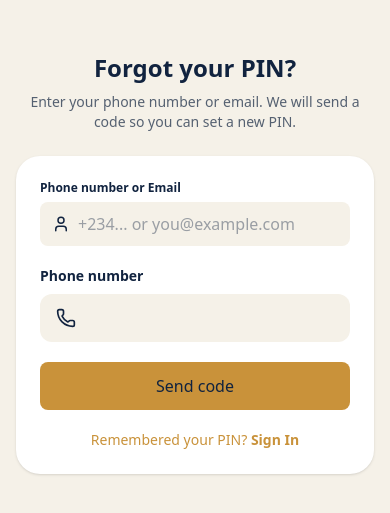
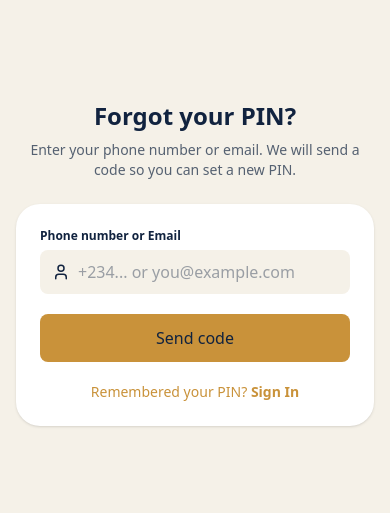
Before and after one commit to eastgatestaff02-ops/skillpadi-frontend, a React (Vite) app: page /auth/forgot-pin in a window 390 px wide. Shown: the part 159-672 px from the top of the page. Built offline with nearby package versions, Linux system fonts and the light colour scheme; no server answers.

Commit message:
Fix: Remove duplicate phone field in ForgotPin and update auth endpoints

```diff
--- a/src/pages/auth/ForgotPin.jsx
+++ b/src/pages/auth/ForgotPin.jsx
@@ -29,7 +29,6 @@ const confirmMessage = (err) => {
 };
 
 export default function ForgotPin() {
-  const [value, setValue] = useState('');
   const [identifier, setIdentifier] = useState('');
   const [sentTo, setSentTo] = useState(null);
   const [otp, setOtp] = useState('');
@@ -45,7 +44,8 @@ export default function ForgotPin() {
     return () => clearTimeout(timer);
   }, [secondsLeft]);
 
-  const parsed = parseIdentifier(value);
+  // Parse the single identifier field to check if it's a valid phone number
+  const parsed = parseIdentifier(identifier);
   const phone = parsed?.type === 'phone' ? parsed : null;
 
   const requestMutation = useMutation({
@@ -100,15 +100,11 @@ export default function ForgotPin() {
               placeholder="+234... or you@example.com"
               value={identifier}
               onChange={(e) => setIdentifier(e.target.value)}
-            />
-            <AuthField
-              label="Phone number"
-              icon={Phone}
-              type="tel"
-              autoComplete="tel"
-              value={value}
-              onChange={(e) => setValue(e.target.value)}
-              error={submitted && !phone ? 'Enter a valid Nigerian phone number.' : ''}
+              error={
+                submitted && !phone
+                  ? 'Enter a valid Nigerian phone number or email address.'
+                  : ''
+              }
             />
 
             {requestMutation.isError && (
```
